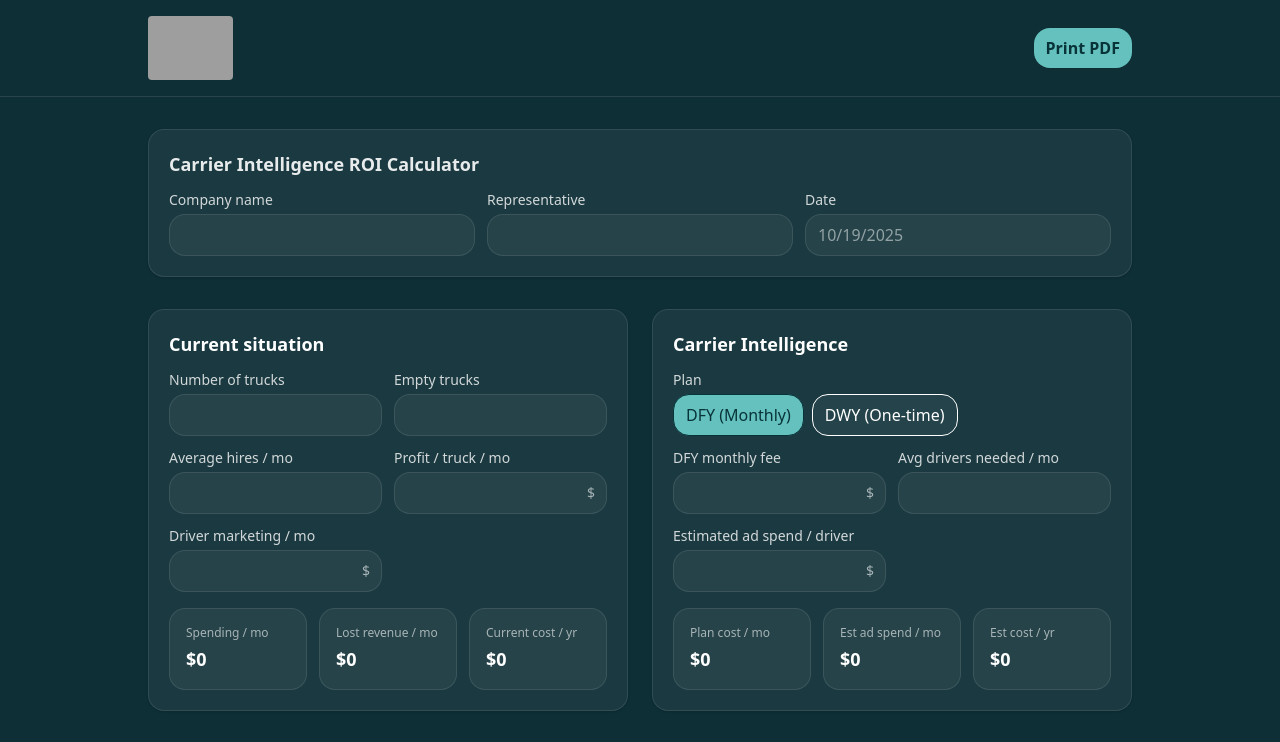
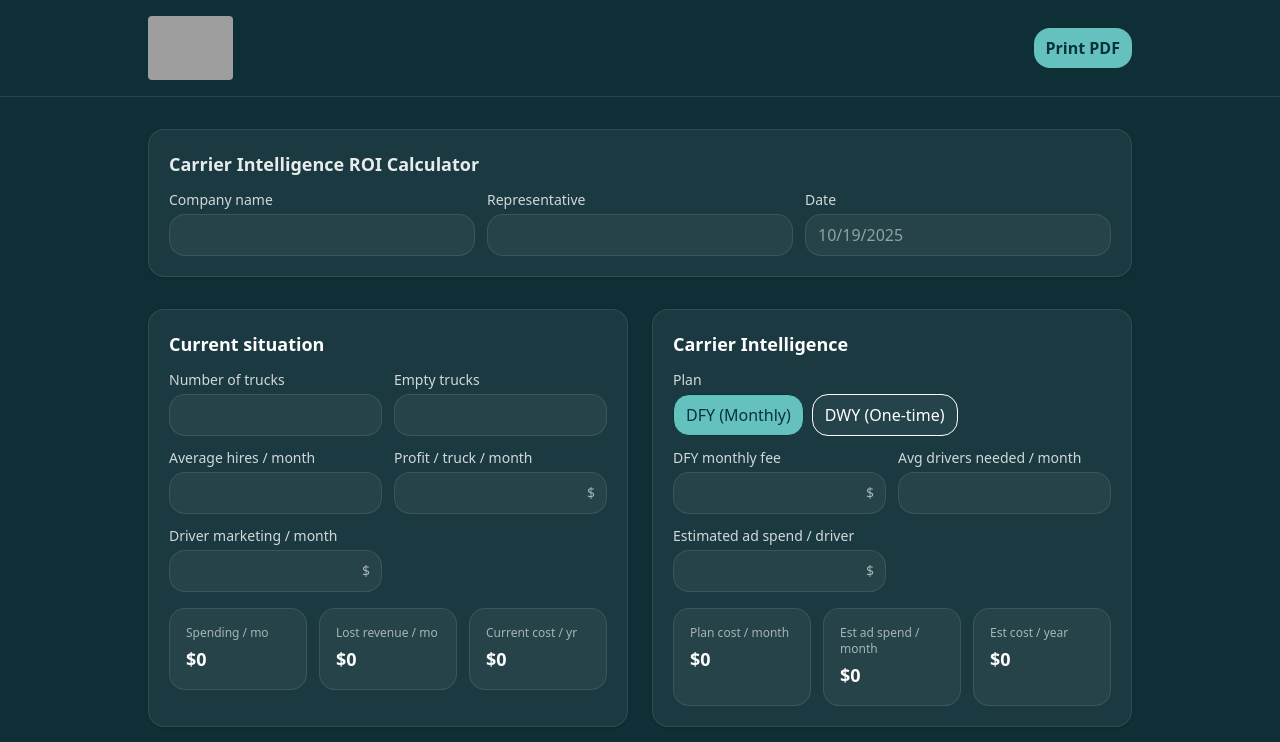
Before and after one commit to Remimustang/carrier-intelligence-roi, a React (Vite) app: page / in a window 1280 px wide. Shown: the top 742 px of the page. Built offline with nearby package versions, Linux system fonts and the light colour scheme; grey boxes are pictures that could not be loaded.

Commit message:
chore: add estimations

```diff
--- a/src/App.tsx
+++ b/src/App.tsx
@@ -281,9 +281,9 @@ export default function App() {
             <div className="grid gap-3 sm:grid-cols-2">
               <NumberInput label="Number of trucks" value={trucks} onChange={setTrucks} />
               <NumberInput label="Empty trucks" value={emptyTrucks} onChange={setEmptyTrucks} />
-              <NumberInput label="Average hires / mo" value={hiresPerMonth} onChange={setHiresPerMonth} />
-              <NumberInput label="Profit / truck / mo" value={profitPerTruckPerMonth} onChange={setProfitPerTruckPerMonth} suffix="$" />
-              <NumberInput label="Driver marketing / mo" value={currentMarketingMonthly} onChange={setCurrentMarketingMonthly} suffix="$" />
+              <NumberInput label="Average hires / month" value={hiresPerMonth} onChange={setHiresPerMonth} />
+              <NumberInput label="Profit / truck / month" value={profitPerTruckPerMonth} onChange={setProfitPerTruckPerMonth} suffix="$" />
+              <NumberInput label="Driver marketing / month" value={currentMarketingMonthly} onChange={setCurrentMarketingMonthly} suffix="$" />
             </div>
             <div className="grid gap-3 mt-4 md:grid-cols-3">
               <Stat label="Spending / mo" value={<Dollars v={calc.currentMonthlyTotal} />} />
@@ -323,13 +323,13 @@ export default function App() {
                   <NumberInput label="Amortize DWY over (months)" value={dwyAmortizationMonths} onChange={setDwyAmortizationMonths} />
                 </>
               )}
-              <NumberInput label="Avg drivers needed / mo" value={driversNeededMonthly} onChange={setDriversNeededMonthly} />
+              <NumberInput label="Avg drivers needed / month" value={driversNeededMonthly} onChange={setDriversNeededMonthly} />
               <NumberInput label="Estimated ad spend / driver" value={ciAdMonthly} onChange={setCiAdMonthly} suffix="$" />
             </div>
             <div className="grid gap-3 mt-4 md:grid-cols-3">
-              <Stat label="Plan cost / mo" value={<Dollars v={calc.monthlyPlanFee} />} />
-              <Stat label="Est ad spend / mo" value={<Dollars v={calc.monthlyAdSpend} />} />
-              <Stat label="Est cost / yr" value={<Dollars v={calc.withYearlyTotal} />} />
+              <Stat label="Plan cost / month" value={<Dollars v={calc.monthlyPlanFee} />} />
+              <Stat label="Est ad spend / month" value={<Dollars v={calc.monthlyAdSpend} />} />
+              <Stat label="Est cost / year" value={<Dollars v={calc.withYearlyTotal} />} />
             </div>
           </div>
         </section>
```
